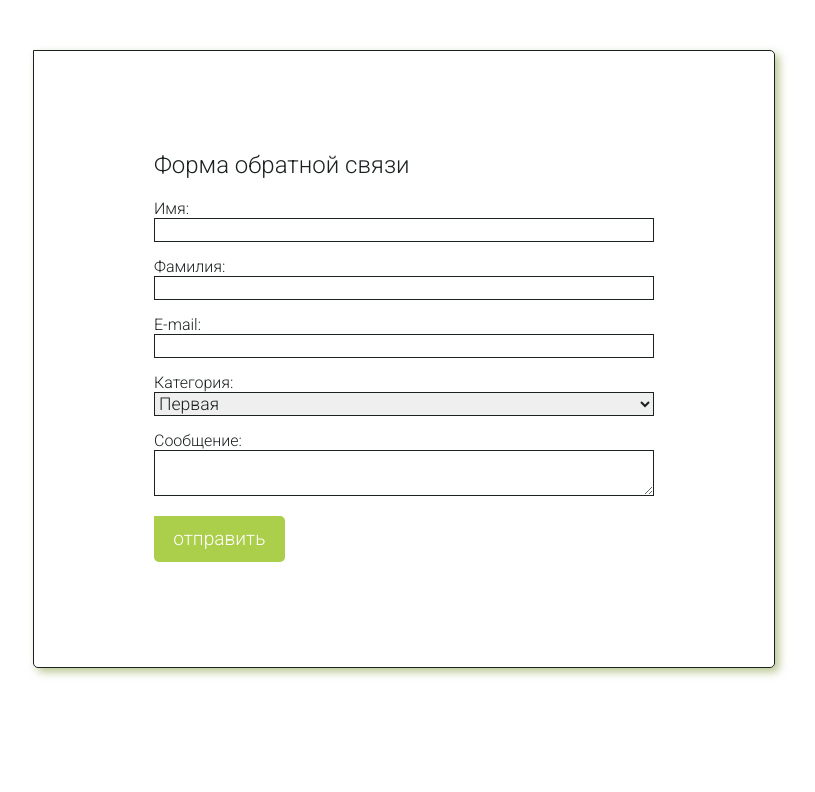
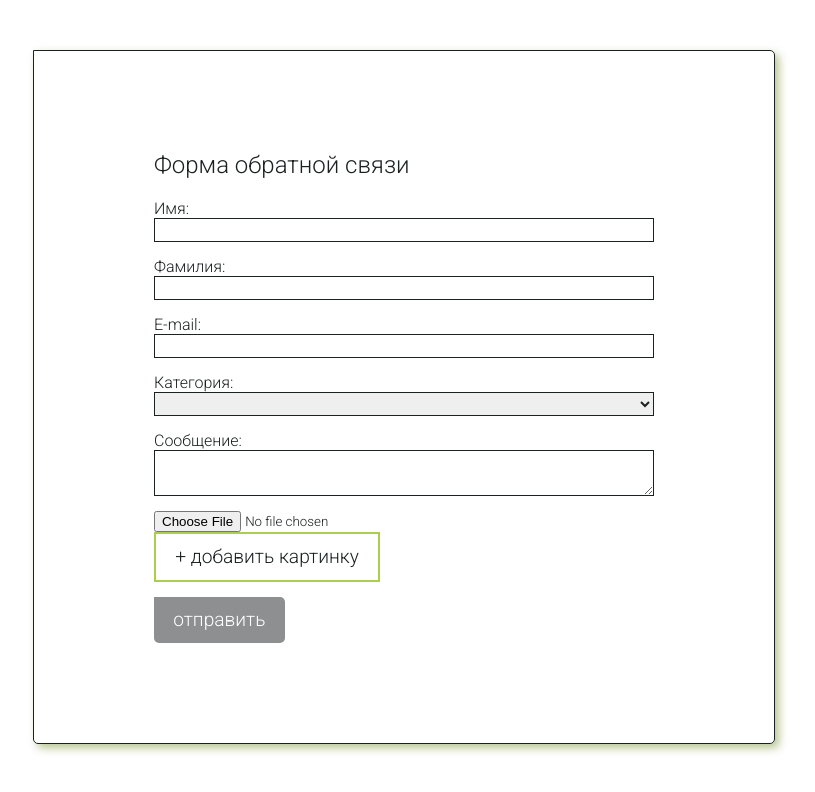
Before and after one commit to tric-itpc/task-frontend, a React (Create React App) app: page / in a window 1280 px wide. Shown: the top 792 px of the page, without its empty margins (236-1051 px from the left). Built offline with nearby package versions, Linux system fonts and the light colour scheme.

Commit message:
add image field, refactoring

```diff
--- a/src/Form/index.tsx
+++ b/src/Form/index.tsx
@@ -1,8 +1,9 @@
 import React from "react";
-import { Formik, Form } from "formik";
+import { Formik, Form, Field } from "formik";
 import * as Yup from "yup";
 
 import FormField from "../components/FormField";
+import FileUploadInput from "../components/FileUploadInput";
 import { EMessageCategory } from "../types";
 import styles from "./styles.module.css";
 import Button from "../components/Button";
@@ -11,12 +12,13 @@ interface IFormValues {
   firstName: string;
   lastName: string;
   email: string;
-  category: EMessageCategory | "";
+  category?: EMessageCategory;
   message: string;
-  image?: string;
+  image?: File;
 }
 
 const categories = [
+  { label: "" },
   { value: EMessageCategory.First, label: "Первая" },
   { value: EMessageCategory.Second, label: "Вторая" },
   { value: EMessageCategory.Third, label: "Третья" },
@@ -43,8 +45,14 @@ const validationSchema = Yup.object().shape(
     email: Yup.string().email("Введите валидный email.").required(),
     category: Yup.string().required(),
     message: Yup.string().min(10, "Минимум 10 символов.").required(),
+    image: Yup.mixed()
+      .test("fileType", "Данный формат не разрешен. Загрузите *.jpg или *.png.", (file) => {
+        return !file || ["image/jpeg", "image/png"].includes(file.type);
+      })
+      .test("fileSize", "Размер файла превышает допустимые 2МБ.", (file) => {
+        return !file || file.size <= 2 * 1024 * 1024;
+      }),
   },
-  // noSortEdges?: Array<[string, string]>
   [["firstName", "lastName"]]
 );
 
@@ -52,8 +60,9 @@ const initialValues: IFormValues = {
   firstName: "",
   lastName: "",
   email: "",
-  category: "",
+  category: undefined,
   message: "",
+  image: undefined,
 };
 
 const MyForm: React.FC = () => {
@@ -63,7 +72,7 @@ const MyForm: React.FC = () => {
   };
 
   return (
-    <div className={styles.root}>
+    <div className={styles.form}>
       <h2>Форма обратной связи</h2>
       <Formik initialValues={initialValues} validationSchema={validationSchema} onSubmit={onSubmit}>
         {({ isValid, dirty }) => (
@@ -73,8 +82,9 @@ const MyForm: React.FC = () => {
             <FormField label='E-mail' name='email' type='email' />
             <FormField label='Категория' name='category' component='select' options={categories} />
             <FormField label='Сообщение' name='message' component='textarea' />
+            <Field name='image' component={FileUploadInput} accept='.jpg, .png' />
 
-            <Button disabled={!(isValid || dirty)} type='submit'>
+            <Button disabled={!(isValid && dirty)} type='submit'>
               Отправить
             </Button>
           </Form>
--- a/src/Form/styles.module.css
+++ b/src/Form/styles.module.css
@@ -1,4 +1,4 @@
-.root {
+.form {
   width: 500px;
   padding: 80px 120px 100px;
   border: 1px solid rgb(27, 32, 33);
@@ -6,3 +6,7 @@
   border-top-left-radius: 0;
   box-shadow: 4px 4px 8px 0px hsla(76, 58%, 35%, 0.5);
 }
+
+.form__imageField > input {
+  display: none;
+}
--- a/src/components/Button/styles.module.css
+++ b/src/components/Button/styles.module.css
@@ -1,5 +1,5 @@
 .button {
-  margin: 5px 0;
+  margin-top: 15px;
   padding: 0.6em 1em;
   font-size: 1.2rem;
   color: white;
--- a/src/components/ErrorMessage/index.tsx
+++ b/src/components/ErrorMessage/index.tsx
@@ -1,14 +1,19 @@
 import React from "react";
-import { ErrorMessage as FormilErrorMessage } from "formik";
+import { ErrorMessage as FormilErrorMessage, FormikErrors } from "formik";
 
 import styles from "./styles.module.css";
 
 interface IProps {
   name: string;
+  message?: string | string[] | FormikErrors<any> | FormikErrors<any>[] | undefined;
 }
 
-const ErrorMessage: React.FC<IProps> = ({ name }) => {
-  return <FormilErrorMessage className={styles.errorMessage} name={name} component='div' />;
+const ErrorMessage: React.FC<IProps> = ({ name, message }) => {
+  if (message) {
+    return <div className={styles.errorMessage}>{message}</div>;
+  } else {
+    return <FormilErrorMessage className={styles.errorMessage} name={name} component='div' />;
+  }
 };
 
 export default ErrorMessage;
--- /dev/null
+++ b/src/components/FileUploadInput/index.tsx
@@ -0,0 +1,38 @@
+import React from "react";
+import { FieldProps } from "formik";
+
+import ErrorMessage from "../ErrorMessage";
+import styles from "./styles.module.css";
+
+const FileUploadInput: React.FC<FieldProps> = ({ field, form, ...inputProps }) => {
+  const onFileUploadHandler = (event: React.ChangeEvent) => {
+    const { files } = event.target as HTMLInputElement & EventTarget;
+    if (files && files.length) {
+      form.setFieldValue(field.name, files[0]);
+    }
+  };
+
+  return (
+    <div>
+      <label htmlFor={field.name}>
+        <input
+          id={field.name}
+          type='file'
+          onChange={onFileUploadHandler}
+          name={field.name}
+          className={styles.fileUpload__input}
+          {...inputProps}
+        />
+        <div>
+          <div role='button' tabIndex={0} className={styles.fileUpload__button}>
+            + добавить картинку
+          </div>
+          <span>{field.value?.name}</span>
+        </div>
+      </label>
+      <ErrorMessage name={field.name} message={form.errors[field.name]} />
+    </div>
+  );
+};
+
+export default FileUploadInput;
--- /dev/null
+++ b/src/components/FileUploadInput/styles.module.css
@@ -0,0 +1,24 @@
+.fileUpload__input {
+  display: none;
+}
+
+.fileUpload__button {
+  display: inline-block;
+  margin-right: 20px;
+  width: fit-content;
+  padding: 0.6em 1em;
+  font-size: 1.2rem;
+  border: 2px solid hsl(76, 58%, 55%);
+  cursor: pointer;
+  transition: background-color 0.2s ease-in-out;
+}
+
+.fileUpload__button:hover {
+  background-color: hsla(76, 58%, 55%, 0.3);
+}
+
+.fileUpload__button:focus,
+.fileUpload__button:active {
+  background-color: hsla(76, 58%, 55%, 0.8);
+  outline: 1px solid hsl(76, 58%, 35%);
+}
--- a/src/components/FormField/index.tsx
+++ b/src/components/FormField/index.tsx
@@ -8,7 +8,7 @@ import styles from "./styles.module.css";
 interface IProps extends FieldConfig {
   label: string;
   name: string;
-  options?: { label: string; value: EMessageCategory }[];
+  options?: { label: string; value?: EMessageCategory }[];
 }
 
 const FormField: React.FC<IProps> = ({ label, name, options, ...other }) => {
@@ -20,7 +20,7 @@ const FormField: React.FC<IProps> = ({ label, name, options, ...other }) => {
       <Field id={name} name={name} className={styles.field} {...other}>
         {options &&
           options.map((option) => (
-            <option key={option.value} value={option.value}>
+            <option key={option.label} value={option.value}>
               {option.label}
             </option>
           ))}
```
